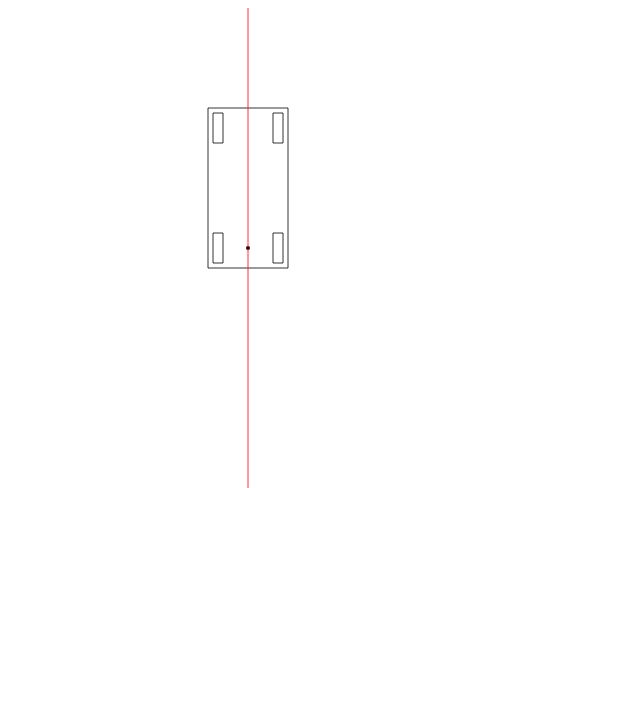
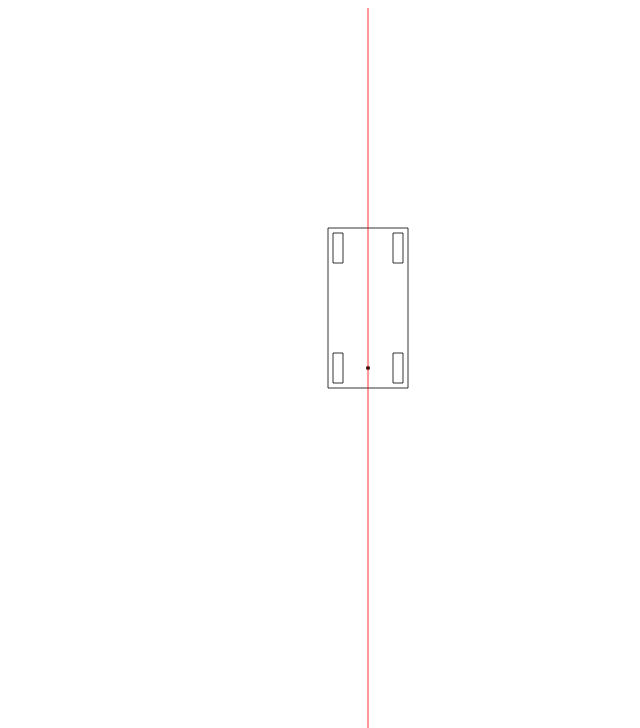
Before and after one commit to tvf/parkmaster, a website built with Parcel: page src/index.html in a window 1280 px wide. Shown: the whole page, without its empty margins (0-640 px from the left). Built offline with nearby package versions, Linux system fonts and the light colour scheme.

Commit message:
make the canvas bigger

```diff
--- a/src/index.html
+++ b/src/index.html
@@ -7,7 +7,7 @@
 
   <body>
     <div id="visualisations">
-      <canvas id="simulation" width="480" height="480"></canvas>
+      <canvas id="simulation" width="720" height="720"></canvas>
     </div>
   </body>
 
--- a/src/main.ts
+++ b/src/main.ts
@@ -41,9 +41,9 @@ function draw_wheel(ctx: CanvasRenderingContext2D, car: Car) {
 
 function paint_car(ctx: CanvasRenderingContext2D, car: Car) {
   ctx.resetTransform();
-  ctx.clearRect(0, 0, 480, 480);
+  ctx.clearRect(0, 0, 720, 720);
 
-  ctx.translate(240, 240);
+  ctx.translate(360, 360);
   ctx.scale(40, -40);
 
   ctx.lineJoin = 'round';
@@ -179,10 +179,6 @@ function main() {
         car.y += (elapsed / 400) * car.s * Math.sin(car.theta);
         car.theta += (((elapsed / 400) * car.s) / car.L) * Math.tan(car.phi);
 
-        console.log(car.s);
-        console.log(car.theta);
-        console.log(car.x);
-
         // then update car.s, car.phi according to keyboard input
         if (left) car.phi += elapsed / 1000;
         if (right) car.phi -= elapsed / 1000;
```
